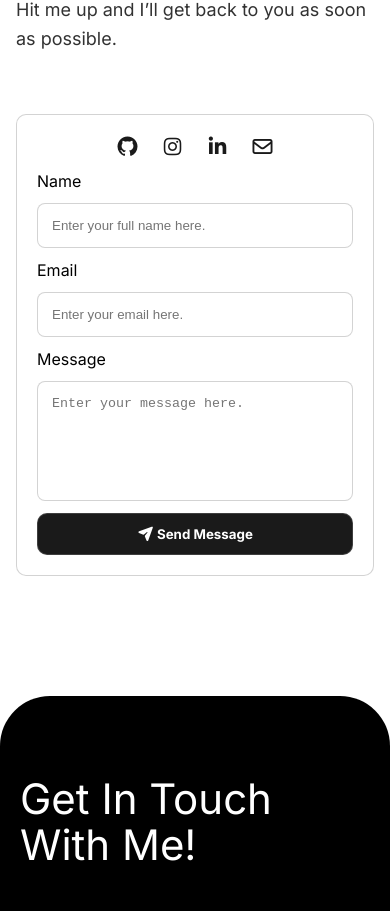
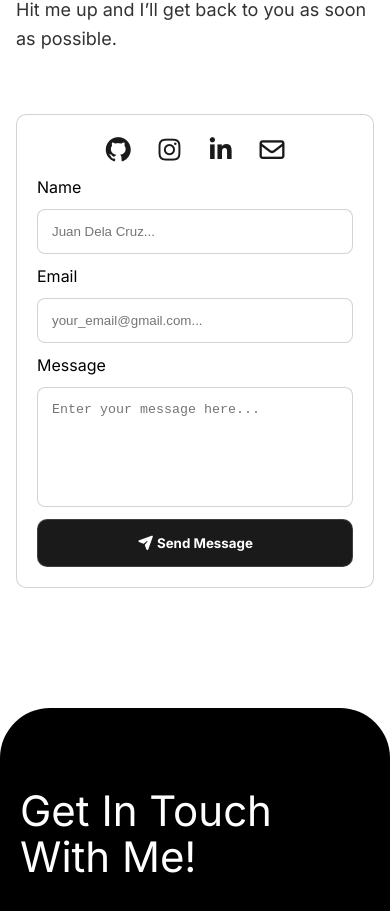
Before and after one commit to Reimier/portfolio-V1, a React (Vite) app: page /#/home in a window 390 px wide. Shown: the part 2519-3430 px from the top of the page. Built offline with nearby package versions, Linux system fonts and the light colour scheme.

Commit message:
fix: update portfolio site

```diff
--- a/src/pages/About/About.jsx
+++ b/src/pages/About/About.jsx
@@ -126,7 +126,7 @@ export default function About(){
             <div className="about-cert">
 
                 <a className="cert-link" href="https://drive.google.com/drive/folders/11N6U03qG1wlc3Or73msltMCmMV7vEpyG?usp=sharing" target="_blank" rel="noreferrer">
-                <p >Check out my certificates.</p>
+                <p >Check out my certificates <i class="fa-solid fa-arrow-right"></i></p>
                 </a>
 
 
--- a/src/pages/About/about.css
+++ b/src/pages/About/about.css
@@ -99,14 +99,17 @@
 
   font-size: 20px;
   margin-top: 30px;
-  text-decoration: none;
   color: #1E1E1E;
   margin-bottom: 120px;
+  text-decoration: none;
+  transition-duration: 0.6s;
 
 }
 
 .cert-link:hover {
 
+  transition-duration: 0.6s;
+  opacity: 0.6;
   text-decoration: underline;
   cursor: pointer;
 }
@@ -174,6 +177,17 @@
 
 }
 
+.tech-sub{
+
+    font-weight: 400;
+    font-size: 28px;
+    max-width: 100%;
+    margin: 0;
+    margin-top: 20px;
+    line-height: 1.4
+
+}
+
 .about-img {
   width: 100%;
   max-width: 700px;
@@ -186,4 +200,10 @@
   border-radius: 20px;
 }
 
+.cert-link{
+
+  font-size: 18px;
+
 }
+
+}
--- a/src/pages/Contact/Contact.jsx
+++ b/src/pages/Contact/Contact.jsx
@@ -77,13 +77,13 @@ const sendEmail = (e) => {
             </div>
 
             <label>Name</label>
-            <input placeholder="Enter your full name here." name="name" type="text" required />
+            <input placeholder="Juan Dela Cruz..." name="name" type="text" required />
 
             <label>Email</label>
-            <input placeholder="Enter your email here." name="email" type="email" required />
+            <input placeholder="your_email@gmail.com..." name="email" type="email" required />
 
             <label>Message</label>
-            <textarea placeholder="Enter your message here." name="message" rows="6" required></textarea>
+            <textarea placeholder="Enter your message here..." name="message" rows="6" required></textarea>
 
             <button className="submit-btn"><i class="fa-solid fa-paper-plane"></i> Send Message</button>
 
--- a/src/pages/Contact/contact.css
+++ b/src/pages/Contact/contact.css
@@ -78,7 +78,7 @@ border: 1px solid rgba(130, 130, 130, 0.35);
 .submit-btn {
     background: #1a1a1a;
     color: rgb(255, 255, 255);
-    padding: 12px;
+    padding: 15px;
     border-radius: 10px;
     border: none;
     cursor: pointer;
@@ -91,7 +91,7 @@ border: 1px solid rgba(130, 130, 130, 0.35);
     display: flex;
     justify-content: center;
     align-items: center;
-    font-size: 20px;
+    font-size: 30px;
     gap: 20px;
 
 }
@@ -154,6 +154,12 @@ textarea {
 
     font-size: 18px;
     line-height: 1.6
-}
+    }
+
+    .socials-icon{
+
+        font-size: 25px;
+
+    }
 
 }
--- a/src/pages/LandingPage/landing-page.css
+++ b/src/pages/LandingPage/landing-page.css
@@ -39,6 +39,8 @@
 
   padding-left: 30px;
   padding-right:  30px;
+  padding-top: 10px;
+  padding-bottom: 10px;
 
 }
 
@@ -48,7 +50,7 @@
     align-items: center;
     margin: 0;
     padding: 0;
-    font-size: 25px;
+    font-size: 30px;
     gap: 25px;
 }
 
@@ -135,6 +137,12 @@
 
   }
 
+    .landing-socials-icon{
+
+      font-size: 25px;
+
+  }
+
   #header {
 
     font-size: 36px;
```
